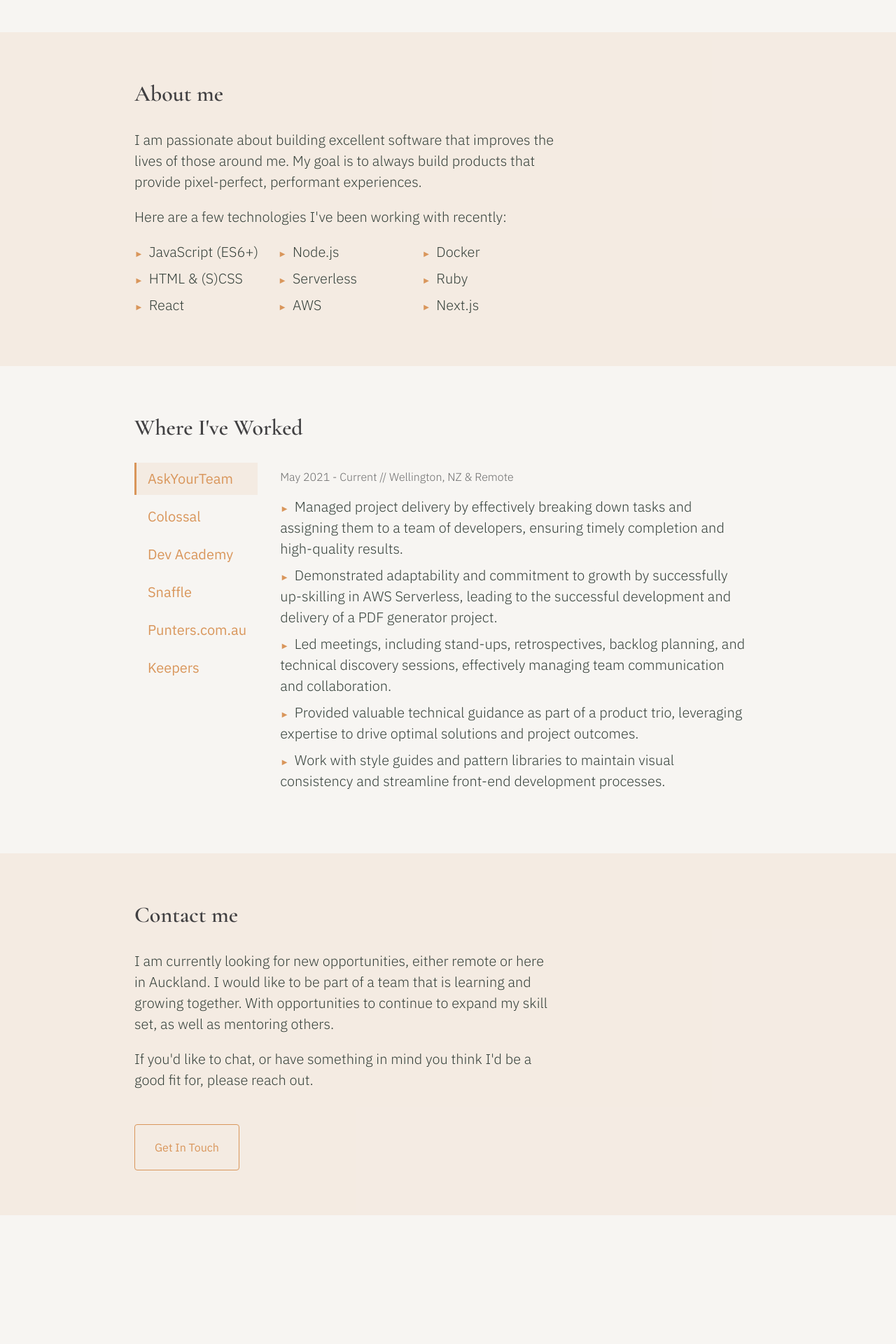
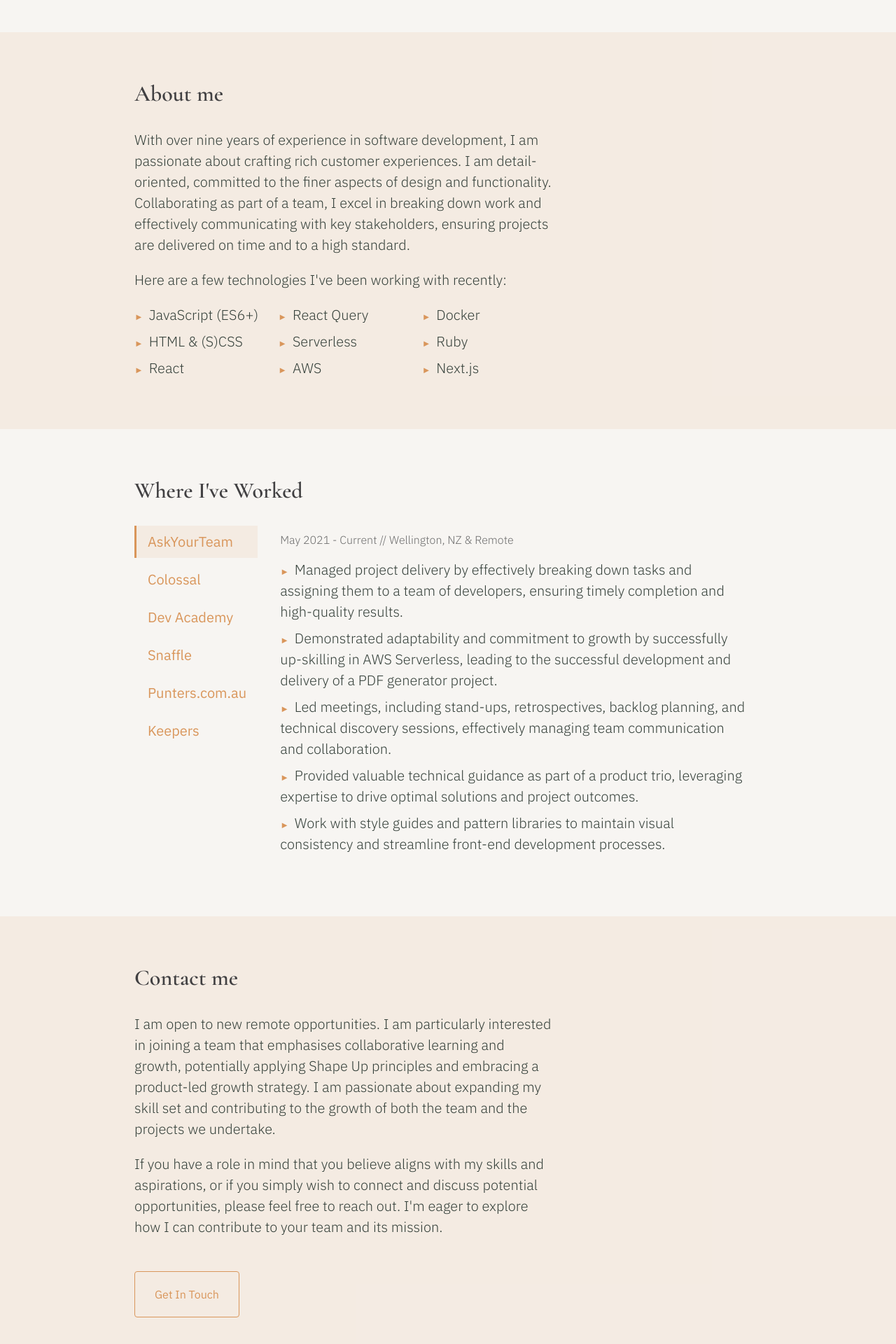
Before and after one commit to hanface/hanface.github.io, a React (Create React App) app: page / in a window 1280 px wide. Shown: the part 706-2626 px from the top of the page at 70% size. Before the commit the page ends 2442 px from the top, so only its background shows below. Built offline with nearby package versions, Linux system fonts and the light colour scheme.

Commit message:
update content

```diff
--- a/src/components/About/About.jsx
+++ b/src/components/About/About.jsx
@@ -5,9 +5,10 @@
     <section className="about-section" id="about">
       <h2>About me</h2>
       <p>
-        I am passionate about building excellent software that improves the
-        lives of those around me. My goal is to always build products that
-        provide pixel-perfect, performant experiences.
+        With over nine years of experience in software development, I am passionate about crafting rich customer experiences.
+        I am detail-oriented, committed to the finer aspects of design and functionality.
+        Collaborating as part of a team, I excel in breaking down work and effectively communicating with key stakeholders,
+        ensuring projects are delivered on time and to a high standard.
       </p>
 
       <p>Here are a few technologies I've been working with recently:</p>
@@ -15,7 +16,7 @@
         <li>JavaScript (ES6+)</li>
         <li>HTML & (S)CSS</li>
         <li>React</li>
-        <li>Node.js</li>
+        <li>React Query</li>
         <li>Serverless</li>
         <li>AWS</li>
         <li>Docker</li>
--- a/src/components/Contact/Contact.jsx
+++ b/src/components/Contact/Contact.jsx
@@ -5,17 +5,18 @@
     <section className="contact-section" id="contact">
       <h2>Contact me</h2>
       <p>
-        I am currently looking for new opportunities, either remote or here in
-        Auckland. I would like to be part of a team that is learning and
-        growing together. With opportunities to continue to expand my skill set,
-        as well as mentoring others.
+        I am open to new remote opportunities.
+        I am particularly interested in joining a team that emphasises collaborative learning and growth,
+        potentially applying Shape Up principles and embracing a product-led growth strategy.
+        I am passionate about expanding my skill set and contributing to the growth of both the team and the projects we undertake.
       </p>
 
       <p>
-        If you'd like to chat, or have something in mind you think I'd be a good
-        fit for, please reach out.
+       If you have a role in mind that you believe aligns with my skills and aspirations,
+       or if you simply wish to connect and discuss potential opportunities, please feel free to reach out.
+       I'm eager to explore how I can contribute to your team and its mission.
       </p>
-      <a className="button" href="mailto:contacthanahmae@gmail.com">
+      <a className="button" href="https://www.linkedin.com/in/hannahthompsonnz/" target="_blank">
         Get In Touch
       </a>
     </section>
--- a/src/components/Intro/Intro.jsx
+++ b/src/components/Intro/Intro.jsx
@@ -10,8 +10,7 @@
       </h1>
 
       <p className="intro-about animate__animated animate__fadeInUp animate__delay-0.2s">
-        I'm a software engineer based in Auckland, NZ specialized in building
-        exceptional websites, applications, and everything in between.
+        I'm a software developer based in Auckland, NZ, passionate about building exceptional digital experiences.
       </p>
       <a
         className="button intro-about animate__animated animate__fadeInUp animate__delay-0.3s"
```
Also changed, not shown: 2 other files (tests, documents, lock files or other folders).
